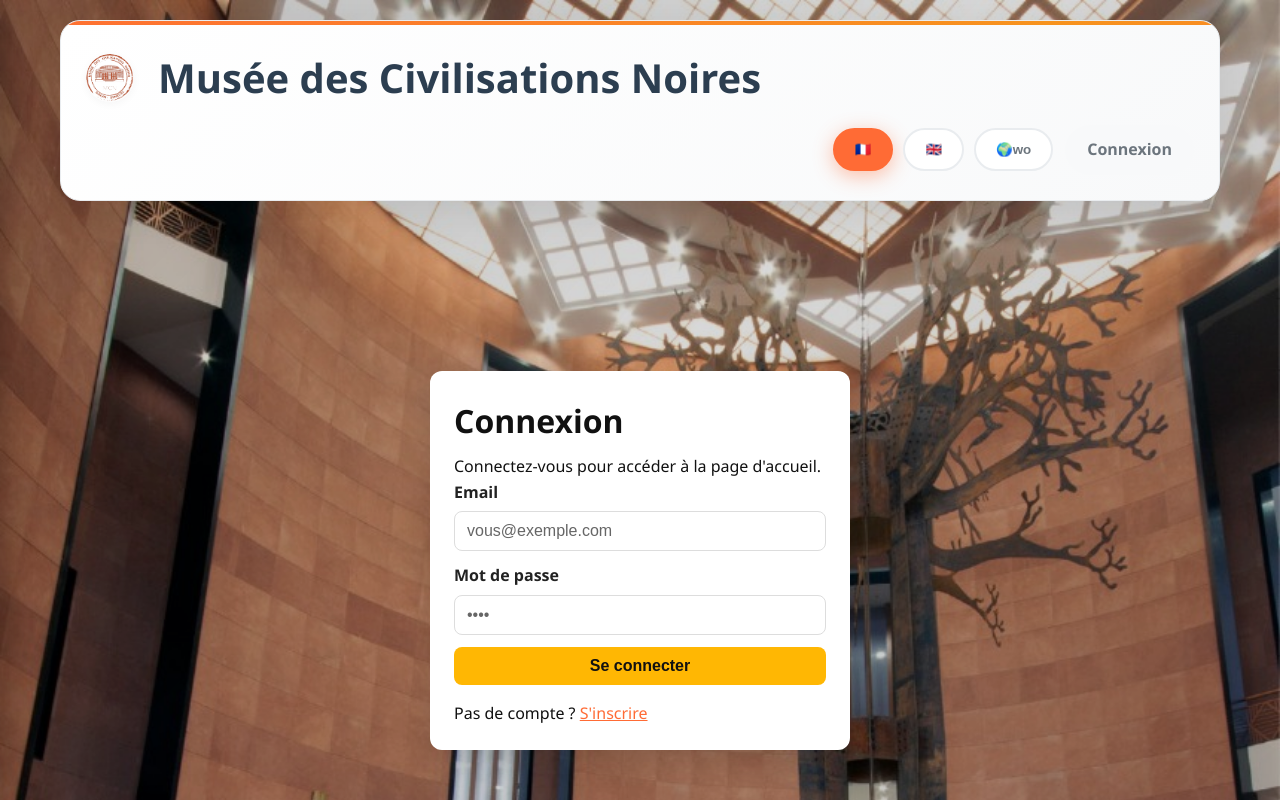
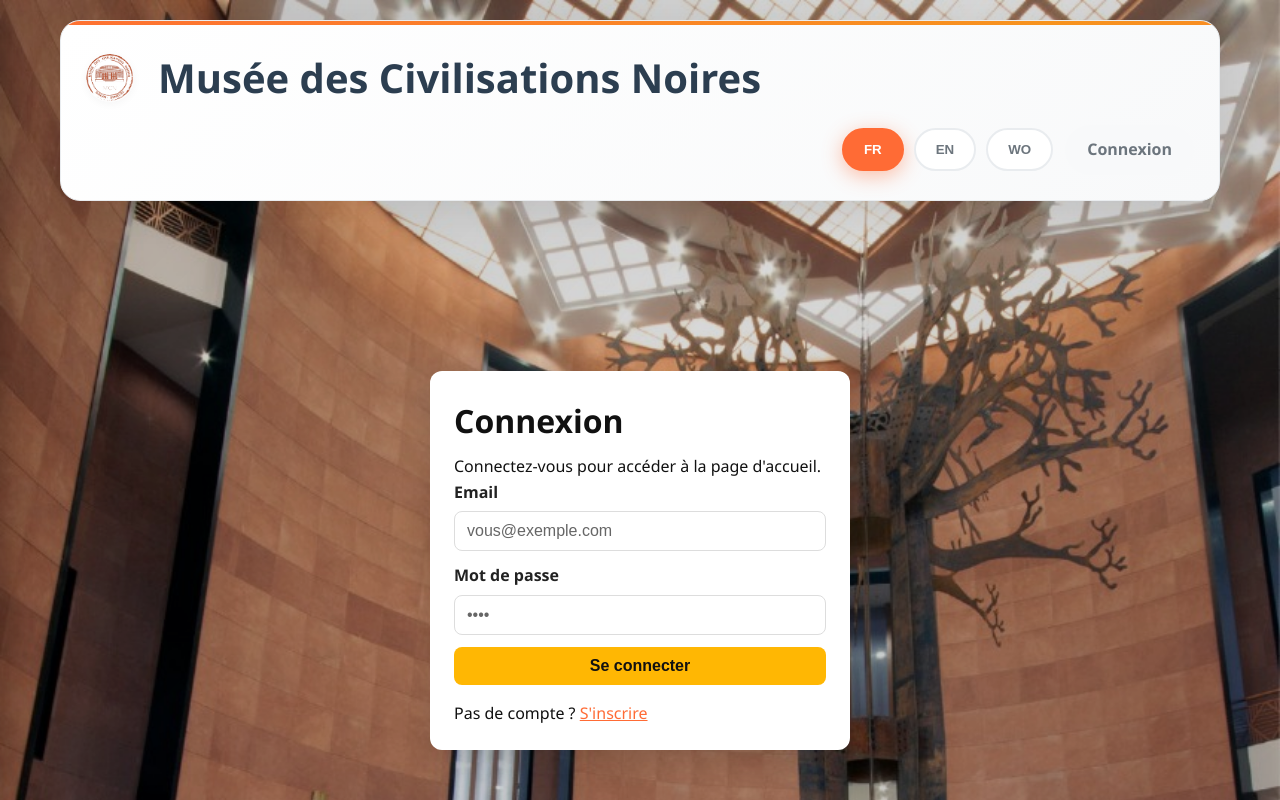
Before and after one commit to kebe199/musee, a React (Create React App) app in the folder frontend/: page /login in a window 1280 px wide. Shown: the top 800 px of the page. Built offline with nearby package versions, Linux system fonts and the light colour scheme.

Commit message:
langage selector

```diff
--- a/frontend/src/components/LanguageSelector.js
+++ b/frontend/src/components/LanguageSelector.js
@@ -3,9 +3,9 @@ import React from 'react';
 export default function LanguageSelector({ lang, setLang }) {
   return (
     <div className="lang-switch">
-      <button onClick={() => setLang('fr')} className={lang === 'fr' ? 'active' : ''}>🇫🇷</button>
-      <button onClick={() => setLang('en')} className={lang === 'en' ? 'active' : ''}>🇬🇧</button>
-      <button onClick={() => setLang('wo')} className={lang === 'wo' ? 'active' : ''}>🌍wo</button>
+      <button onClick={() => setLang('fr')} className={lang === 'fr' ? 'active' : ''}>FR</button>
+      <button onClick={() => setLang('en')} className={lang === 'en' ? 'active' : ''}>EN</button>
+      <button onClick={() => setLang('wo')} className={lang === 'wo' ? 'active' : ''}>WO</button>
     </div>
   );
 }
```
